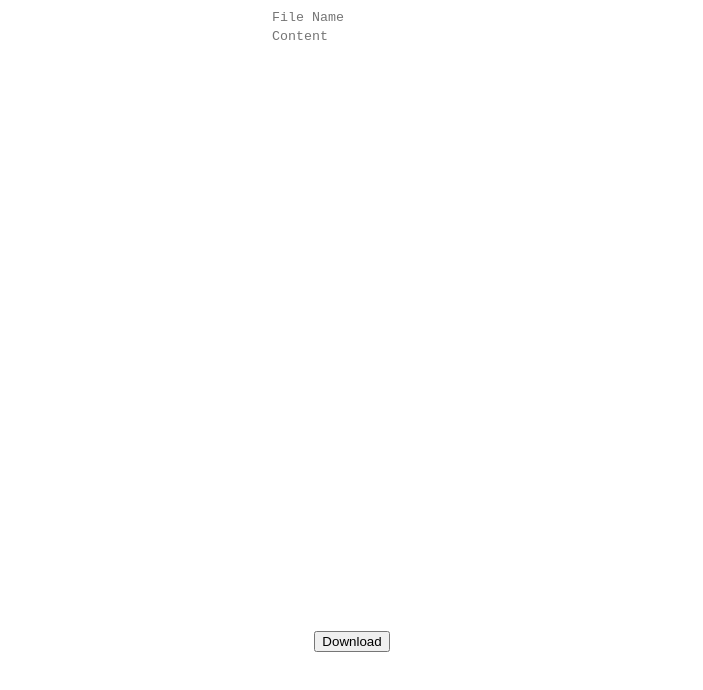
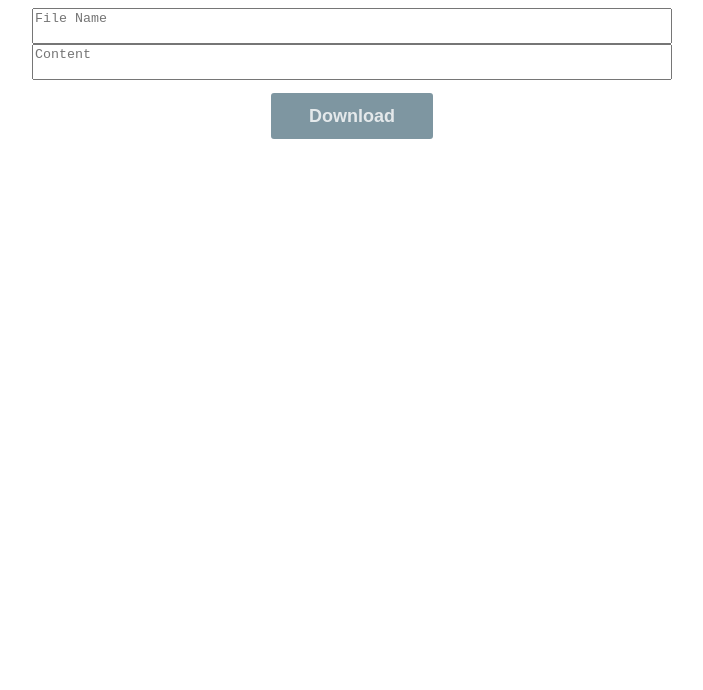
Before and after one commit to caleb-clark/htmlGen, a plain HTML site: page source/articlegen.html in a window 1280 px wide. Shown: the whole page, without its empty margins (296-999 px from the left). Drawn offline with nearby package versions, Linux system fonts and the light colour scheme.

Commit message:
updated styles

```diff
--- a/source/articlegen.html
+++ b/source/articlegen.html
@@ -9,9 +9,9 @@
 </head>
 <body>
 <div class="container">
-<textarea placeholder="File Name" class="textboxes" id="title" rows="1" col="40"></textarea>
-<textarea placeholder="Content" class="textboxes" id="content" rows="40" col="40"></textarea>
-<button onclick="fileGen()">Download</button>
+<textarea placeholder="File Name" class="textboxes" id="title"></textarea>
+<textarea placeholder="Content" class="textboxes" id="content"></textarea>
+<button id="downloadbutton" onclick="fileGen()">Download</button>
 </div>
 </body>
 </html>
--- a/source/stylesheet.css
+++ b/source/stylesheet.css
@@ -4,6 +4,7 @@
 body{
 	font-family: 'Roboto', sans-serif;
 	width: 100%;
+	font-size: 12px;
 }
 .container{
 	margin: 0 auto;
@@ -15,5 +16,29 @@ body{
 	outline: none;
 	resize:none;
 	overflow: hidden;
+	width: 50%;
+
+}
+#downloadbutton{
+	background: linear-gradient(to bottom, rgb(2,168,243)  50%, rgba(95,124,138,1)  50%);
+	background-size: 100% 250%;
+	background-position: 50% 95%;
+	opacity: 0.8;
+	text-decoration: none;
 	border: none;
+	font-weight: 600;
+	font-size: 1.5em;
+	padding: 1% 3% 1% 3%;
+	margin: 1% 3% 1% 3%;
+	border-radius: 3px;
+
+	transition: all 0.2s ease-in-out;
+
+	color: rgba(254,254,254,0.8);
 }
+#downloadbutton:hover{
+	background-position: center top;
+	color: rgba(254,254,254,1);
+	cursor: pointer;
+
+}
```
